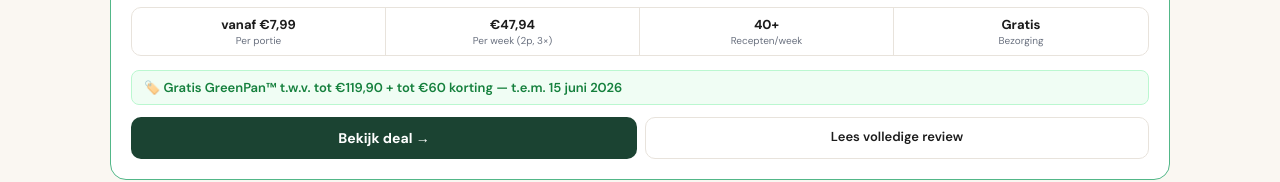
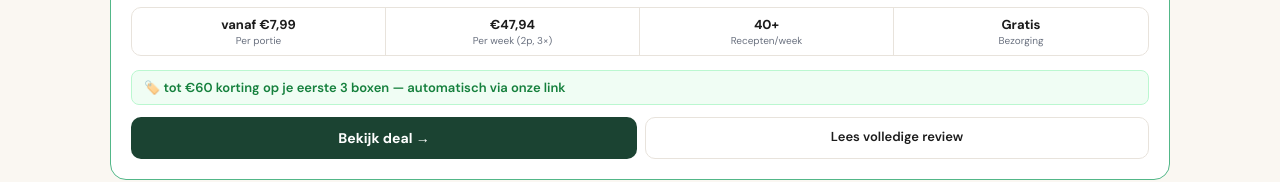
Before and after one commit to fetspets/bestemaaltijdbox, a Next.js app: page /voor/koppel in a window 1280 px wide. Shown: the part 1088-1270 px from the top of the page. Built offline with nearby package versions, Linux system fonts and the light colour scheme.

Commit message:
auto: update page.tsx

```diff
--- a/src/app/voor/koppel/page.tsx
+++ b/src/app/voor/koppel/page.tsx
@@ -57,7 +57,7 @@ const top3 = [
     accent: '#1B4332',
     tagline: 'Marktleider — sterkste prijs-kwaliteitverhouding',
     waarom: 'Met 40+ recepten per week komen koppels zelden twee keer hetzelfde op tafel. HelloFresh is flexibel — pauzeren of opzeggen kan tot 5 dagen voor levering. De grote keuze maakt het ook makkelijk om rekening te houden met elkaars voorkeuren.',
-    deal: 'Gratis GreenPan™ t.w.v. tot €119,90 + tot €60 korting — t.e.m. 15 juni 2026',
+    deal: 'tot €60 korting op je eerste 3 boxen — automatisch via onze link',
     dealColor: '#1B4332',
   },
   {
```
